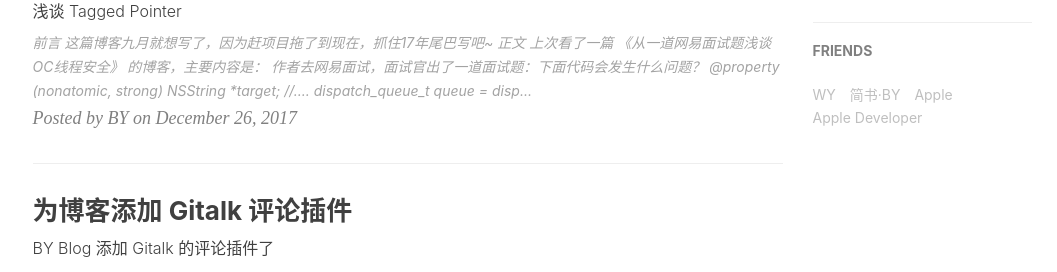
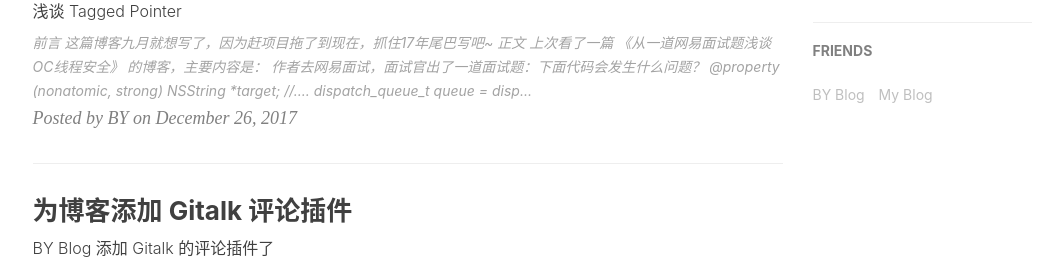
Before and after one commit to TomseLee/TomseLee.github.io, a Jekyll site: the page built from index.html, in a window 1280 px wide and 900 px high, scrolled down 1026 px. Shown: the part 174-446 px from the top of the window, without its empty margins (135-1192 px from the left). Built offline with Jekyll 4.4.1, drawn with Linux system fonts in a browser that asks for light colours; nearby versions of some CDN libraries; the list of posts is cut into pages by our own code; comment, search, counter and statistics services are not loaded.

Commit message:
修改默认配置文件

```diff
--- a/_config.yml
+++ b/_config.yml
@@ -1,13 +1,13 @@
 # Site settings
 title: BY Blog
-SEOTitle: 柏荧的博客 | BY Blog
+SEOTitle: Tomse's Blog | BY Blog
 header-img: img/post-bg-desk.jpg
 email: qiubaiying@gmail.com
 description: "Every failure is leading towards success."
 keyword: "BY, BY Blog, 柏荧的博客, qiubaiying, 邱柏荧, iOS, Apple, iPhone"
-url: "http://qiubaiying.github.io"          # your host, for absolute URL
+url: "http://tomselee.github.io"          # your host, for absolute URL
 baseurl: ""      # for example, '/blog' if your blog hosted on 'host/blog'
-github_repo: "https://github.com/qiubaiying/qiubaiying.github.io.git" # you code repository
+github_repo: "https://github.com/tomselee/tomselee.github.io.git" # you code repository
 
 # Sidebar settings
 sidebar: true                           # whether or not using Sidebar.
@@ -74,11 +74,11 @@ gitalk:
 
 # Analytics settings
 # Baidu Analytics
-ba_track_id: b50bf2b12b5338a1845e33832976fd68
+ba_track_id: 063b2688690e61db9d639f19297009c8
 
 # Google Analytics
-ga_track_id: 'UA-90855596-1'            # Format: UA-xxxxxx-xx
-ga_domain: qiubaiying.top               # 默认的是 auto, 这里我是自定义了的域名，你如果没有自己的域名，需要改成auto
+ga_track_id: ''            # Format: UA-xxxxxx-xx
+ga_domain: auto               # 默认的是 auto, 这里我是自定义了的域名，你如果没有自己的域名，需要改成auto
 
 
 
@@ -99,17 +99,12 @@ service-worker: true
 # Friends
 friends: [
     {
-        title: "WY",
-        href: "http://zhengwuyang.com"
-    },{
-        title: "简书·BY",
-        href: "http://www.jianshu.com/u/e71990ada2fd"
-    },{
-        title: "Apple",
-        href: "https://apple.com"
-    },{
-        title: "Apple Developer",
-        href: "https://developer.apple.com/"
+        title: "BY Blog",
+        href: "https://qiubaiying.github.io/"
+    },
+    {
+        title: "My Blog",
+        href: "https://talk.asst.site/"
     }
 ]
 
```
